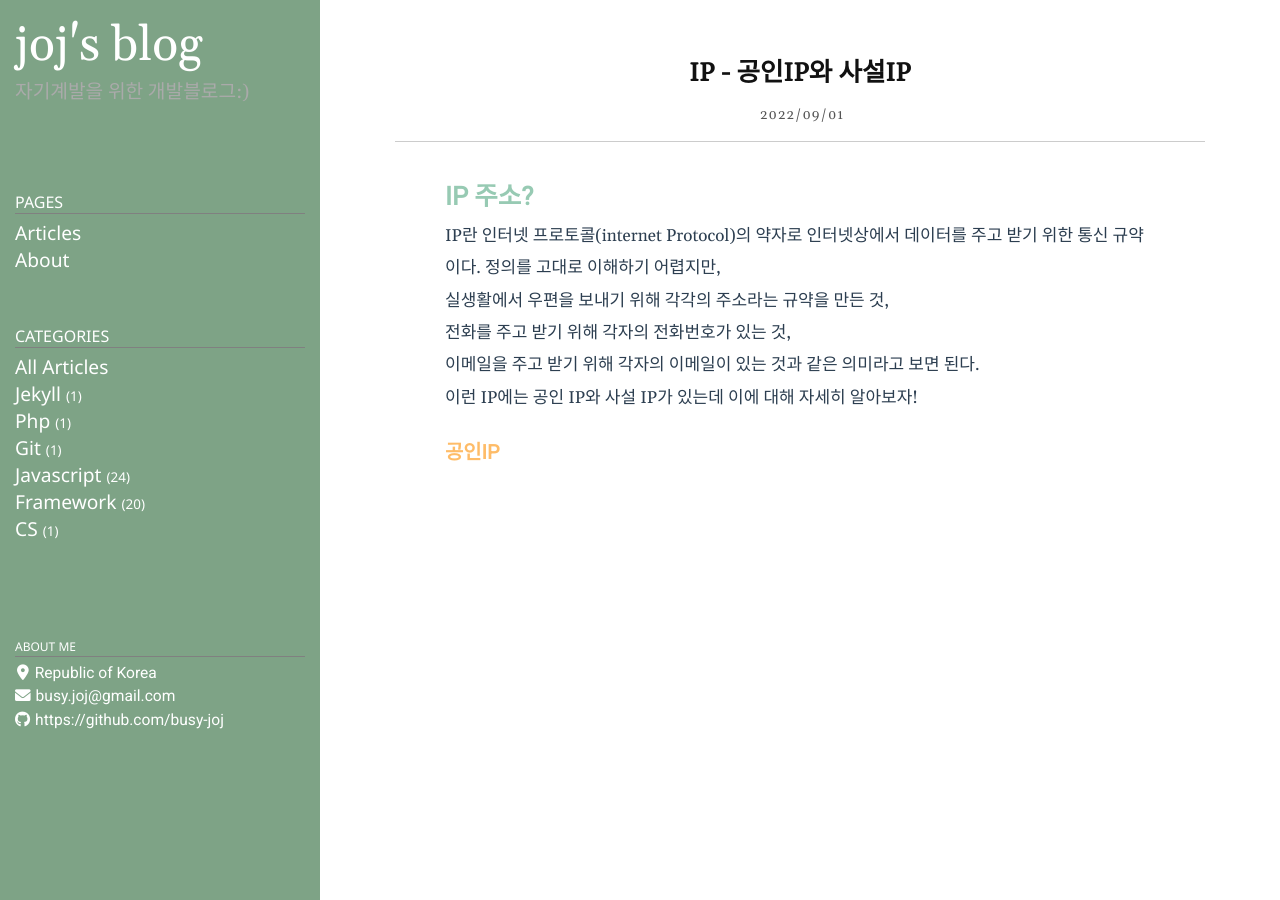
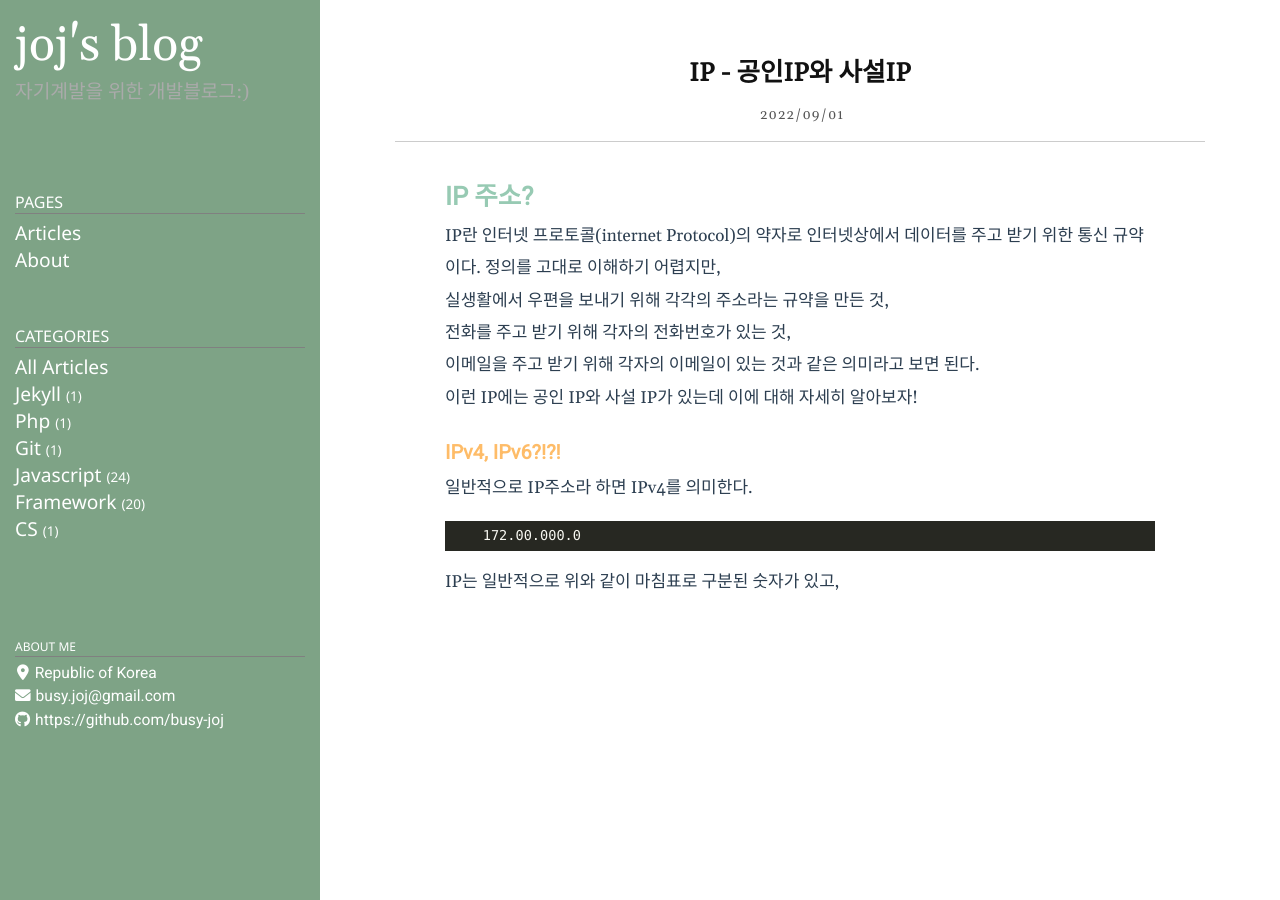
Before and after one commit to busy-joj/busy-joj.github.io, a Jekyll site: the page built from _posts/CS/2022-05-31-bundle1.markdown, in a window 1280 px wide. Built offline with Jekyll 4.4.1, drawn with Linux system fonts in a browser that asks for light colours.

Commit message:
IP포스트 수정

````diff
--- a/_posts/CS/2022-05-31-bundle1.markdown
+++ b/_posts/CS/2022-05-31-bundle1.markdown
@@ -16,4 +16,10 @@ IP란 인터넷 프로토콜(internet Protocol)의 약자로 인터넷상에서
 
 
 
-### <span style="color:#febc68;font-weight:bold">공인IP</span>
+### <span style="color:#febc68;font-weight:bold">IPv4, IPv6?!?!</span>
+일반적으로 IP주소라 하면 IPv4를 의미한다.
+
+```html
+    172.00.000.0
+```
+IP는 일반적으로 위와 같이 마침표로 구분된 숫자가 있고,
````
